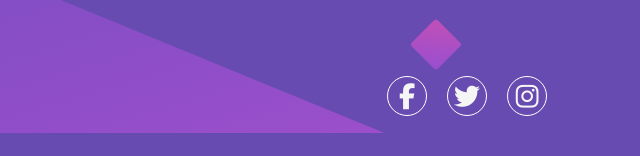
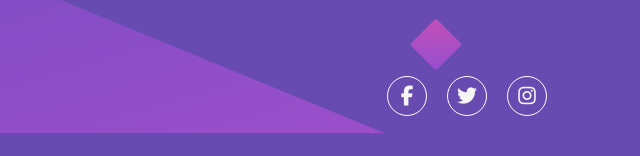
Before and after one commit to NitaLewska/huddle-landing-page-with-single-introductory-section, a plain HTML site: page index.html in a window 1280 px wide. Shown: the part 644-800 px from the top of the page, 640-1280 px from the left. Drawn offline with nearby package versions, Linux system fonts and the light colour scheme.

Commit message:
icons size

```diff
--- a/styles.css
+++ b/styles.css
@@ -106,8 +106,8 @@ footer a{
 footer i {
     border-radius:50%;
     border: solid white 1px;
-    font-size: 26px;
-    padding-top: 7px;
+    font-size: 20px;
+    padding-top: 9px;
     width: 40px;
     height: 40px;
     margin: 0px 8px 40px 8px;
```
